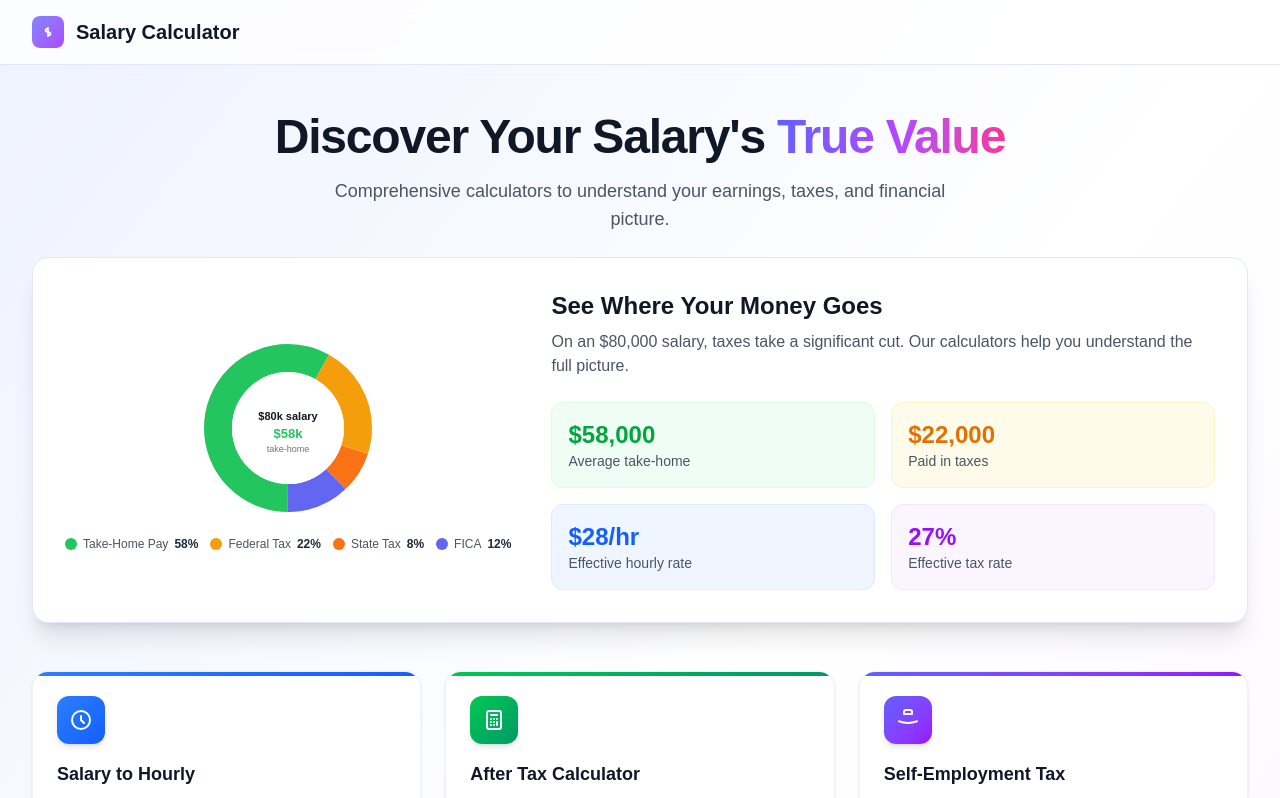
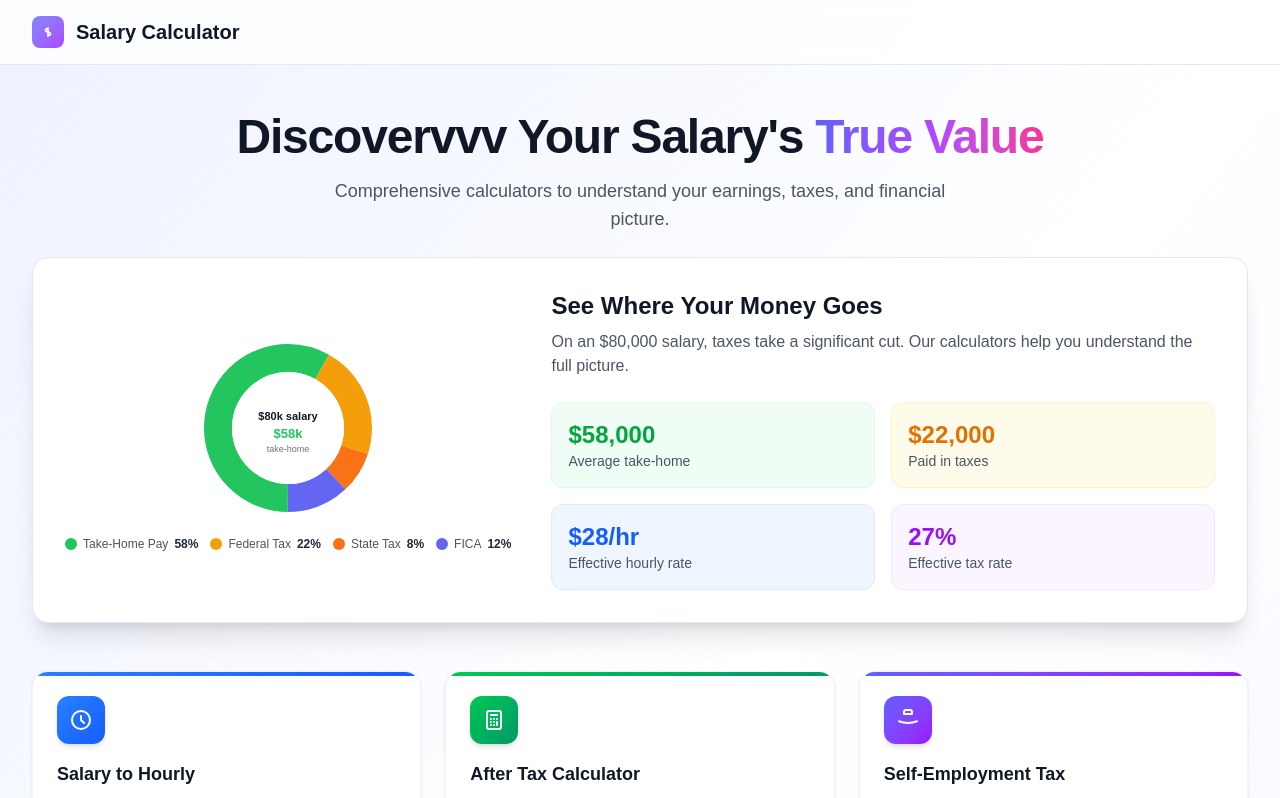
Before and after one commit to Valritehachi/salary-calculator, a Next.js app: page / in a window 1280 px wide. Shown: the top 798 px of the page. Built offline with nearby package versions, Linux system fonts and the light colour scheme.

Commit message:
Test deploy - add vvv to discover

```diff
--- a/app/page.tsx
+++ b/app/page.tsx
@@ -110,7 +110,7 @@ export default function Home() {
         {/* Hero */}
         <div className="text-center mb-6">
           <h2 className="text-5xl font-extrabold text-gray-900 mb-4 tracking-tight">
-            Discover Your Salary's{" "}
+            Discovervvv Your Salary's{" "}
             <span className="text-transparent bg-clip-text bg-gradient-to-r from-indigo-500 via-purple-500 to-pink-500">
               True Value
             </span>
```
